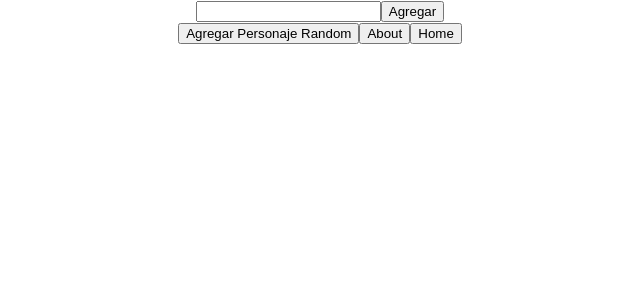
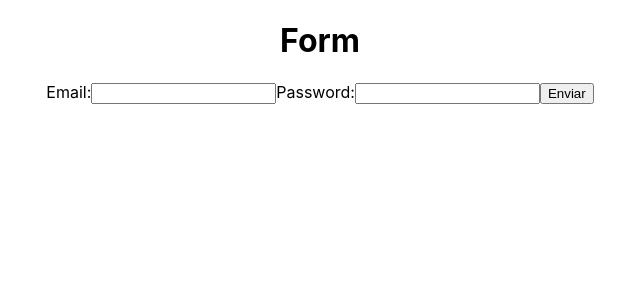
Before and after one commit to Josemfigueroa04/rick_and_morty_henry, a React (Create React App) app: page / in a window 1280 px wide. Shown: the top 300 px of the page, without its empty margins (320-960 px from the left). Built offline with nearby package versions, Linux system fonts and the light colour scheme.

Commit message:
agregando form y sus validaciones

```diff
--- a/src/App.js
+++ b/src/App.js
@@ -1,16 +1,32 @@
 import './App.css';
 import Cards from './components/Cards.jsx';
 import Nav from './components/Nav';
-import { useState } from 'react';
+import { useState, useEffect } from 'react';
 import axios from 'axios';
-import { Routes,Route } from 'react-router-dom';
+import { Routes,Route,useLocation,useNavigate } from 'react-router-dom';
 import About from './components/About';
 import Detail from './components/Detail';
+import Form from './components/Form';
 
 
 
 function App() {
    const [characters, setCharacters] = useState([]);
+   const[access, setAccess] = useState(false);
+   const location = useLocation();
+   const EMAIL = 'josemfigueroa04@gmail.com';
+   const PASSWORD = '123456789';
+   const navigate = useNavigate();
+
+  function login(userData) {
+      if (userData.password === PASSWORD && userData.email === EMAIL) {
+        setAccess(true);
+        navigate('/home');
+      }
+  };
+    useEffect(() => {
+      !access && navigate('/');
+    }, [access]);
 
    const onSearch = (id) => {
       // Verifica si el personaje ya está en la lista
@@ -58,12 +74,19 @@ function App() {
       setCharacters(charactersFilter);
    }
 
+
+
+
    return (
       <div className='App'>
 
-        <Nav onSearch={onSearch} addRandomCharacter={addRandomCharacter} />
+        {
+          location.pathname !== '/' && <Nav onSearch={onSearch} addRandomCharacter={addRandomCharacter} />
+        }
+
         <Routes>
-          <Route path='/' element={<Cards characters={characters} onClose={onClose} />} />
+          <Route path='/' element={<Form login={login}/>} />
+          <Route path='/home' element={<Cards characters={characters} onClose={onClose} />} />
           <Route path='/about' element={<About />} />
           <Route path='/detail/:id' element={<Detail />} />
           <Route path='*' element={<h1>Not Found 404</h1>} />
--- /dev/null
+++ b/src/components/Form.jsx
@@ -0,0 +1,40 @@
+import { useState } from 'react';
+import validation from './validation';
+
+
+const Form = ({login}) => {
+
+    const [userData, setUserData] = useState({email:'',password:''});
+    const [errors, setErrors] = useState({});
+
+    const hangleChange = (event) => {
+        setUserData({...userData,[event.target.name]:event.target.value})
+
+        setErrors(validation({...userData,[event.target.name]:event.target.value}))
+    };
+
+    const handleSubmit = (event) => {
+        event.preventDefault();
+        login(userData);
+    };
+
+
+    return (
+        <div>
+            <h1>Form</h1>
+
+            <form >
+                <label htmlFor="email">Email:</label>
+                <input type="email" name="email" id="email" value={userData.email} onChange={hangleChange} />
+                {errors.email && <p>{errors.email}</p>}
+                <label htmlFor="password">Password:</label>
+                <input type="password" name="password" id="password" value={userData.password} onChange={hangleChange}/>
+                {errors.password && <p>{errors.password}</p>}
+                <button type="submit" onClick={handleSubmit}>Enviar</button>
+            </form>
+        </div>
+
+    );
+}
+
+export default Form;
--- a/src/components/Nav.jsx
+++ b/src/components/Nav.jsx
@@ -1,14 +1,42 @@
 import SearchBar from "./SearchBar"
-import { Link, NavLink } from "react-router-dom";
+import { Link, NavLink, useNavigate } from "react-router-dom";
 
 const Nav = ({onSearch, addRandomCharacter}) => {
+    const navigate = useNavigate();
+
+    const handleLogout = () => {
+    // Aquí puedes agregar la lógica para quitar los permisos de acceso
+    // y cualquier otra acción necesaria antes de redirigir al componente Form
+    // Por ejemplo, puedes borrar los tokens de autenticación, limpiar el estado, etc.
+     // Redirigir al componente Form
+    navigate("/");
+  };
+
+
     return(
         <nav>
            <SearchBar onSearch={onSearch} />
            <button onClick={addRandomCharacter}>Agregar Personaje Random</button>
+
               <Link to="/about"><button>About</button></Link>
-              <NavLink to="/"><button>Home</button></NavLink>
+              <NavLink to="/home"><button>Home</button></NavLink>
+              <button onClick={handleLogout}>Log out</button>
         </nav>
+
+// jsx
+// import React from "react";
+// import { useHistory } from "react-router-dom";
+//  const Nav = () => {
+//   const history = useHistory();
+
+//    return (
+//     <nav>
+//       {/* Otros elementos de navegación */}
+//       <button onClick={handleLogout}>Log out</button>
+//     </nav>
+//   );
+// };
+//  export default Nav;
 
     )
 };
--- /dev/null
+++ b/src/components/validation.js
@@ -0,0 +1,20 @@
+const validation = (userData) => {
+    const errors = {};
+
+    if(!/^[a-zA-Z0-9]+@[a-zA-Z0-9]+\.[A-Za-z]+$/.test(userData.email)){
+        errors.email = 'El email no es valido';
+    }if(!userData.email){
+        errors.email = 'El email es obligatorio';
+    }if(userData.email.length > 35){
+        errors.email = 'El email es muy largo';
+    }if(!userData.password){
+        errors.password = 'La contraseña es obligatoria';
+    }if(!/.\d+./.test(userData.password)){
+        errors.password = 'La contraseña debe tener al menos 1 numero';
+    }if(userData.password.length <6 || userData.password.length>10){
+        errors.password = 'La contraseña debe tener una longitud entre 6 y 10 caracteres';
+    }
+        return errors
+    }
+
+export default validation;
```
